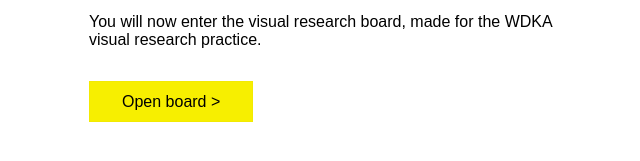
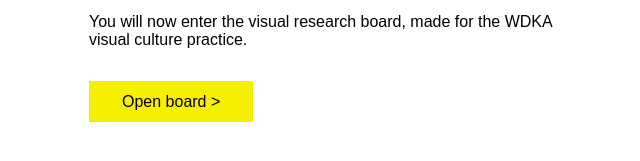
Before and after one commit to RichART-Official/research-world, a website: page index.html in a window 1280 px wide. Shown: the part 193-354 px from the top of the page, 311-951 px from the left. Drawn offline with Linux system fonts and the light colour scheme.

Commit message:
Corrected word mistake

```diff
--- a/index.html
+++ b/index.html
@@ -48,7 +48,7 @@
   <body>
    <main>
      <h1>Richard's visual research</h1>
-     <p>You will now enter the visual research board, made for the WDKA visual research practice.</p>
+     <p>You will now enter the visual research board, made for the WDKA visual culture practice.</p>
      <a target="_blanc"href="https://miro.com/app/board/o9J_ks9FPxQ=/">Open board ></a>
    </main>
   </body>
```
